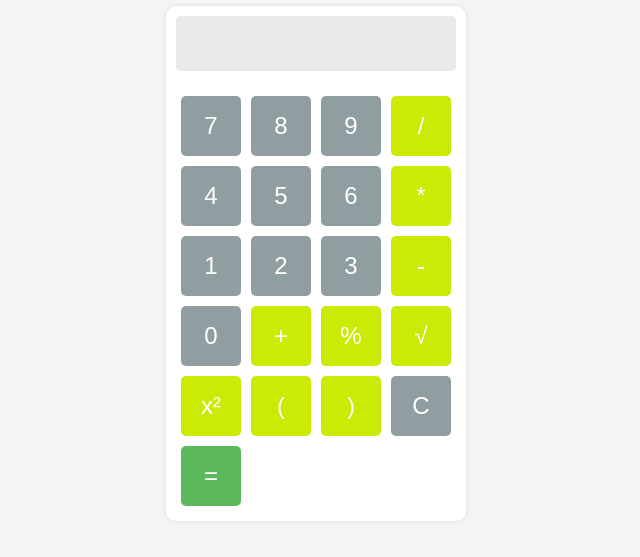
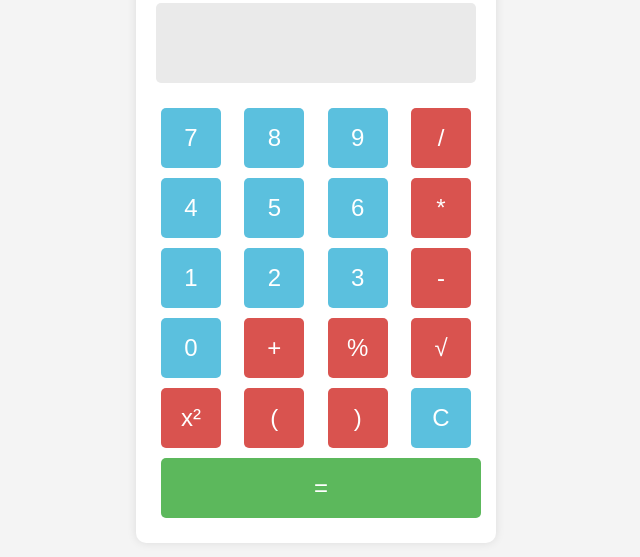
Before and after one commit to Ngocnguyen2708/caculator, a plain HTML site: page index.html in a window 1280 px wide. Shown: the part 137-694 px from the top of the page, without its empty margins (324-964 px from the left). Drawn offline with Linux system fonts and the light colour scheme.

Commit message:
Update style.css

```diff
--- a/style.css
+++ b/style.css
@@ -8,23 +8,28 @@ body {
     background-color: #f4f4f4;
 }
 .calculator {
-            background-color: #fff;
+    background-color: #ffffff;
     border-radius: 10px;
-            box-shadow: 0 0 5px rgba(0, 0, 0, 0.1);
-            padding: 10px;
-            margin: 10px;
-            width: 280px;
+    box-shadow: 0 0 10px rgba(0, 0, 0, 0.1);
+    padding: 20px;
+    width: 320px;
 }
 .display {
     width: 100%;
-            height: 55px;
+    height: 80px;
     background-color: #eaeaea;
     border: none;
     border-radius: 5px;
     text-align: right;
     font-size: 24px;
-            padding: 0px;
+    padding: 10px;
     margin-bottom: 20px;
+    box-sizing: border-box;
+}
+.button-container {
+    display: flex;
+    flex-wrap: wrap;
+    justify-content: space-between;
 }
 .button {
     width: 60px;
@@ -33,22 +38,24 @@ body {
     margin: 5px;
     border: none;
     border-radius: 5px;
-            background-color: #919ea1;
+    background-color: #5bc0de;
     color: white;
     cursor: pointer;
-            transition: background-color 0.3s;
+    transition: background-color 0.3s, transform 0.2s;
 }
 .button:hover {
-            background-color: #d53131;
+    background-color: #31b0d5;
+    transform: scale(1.05);
 }
 .button.operator {
-            background-color: #cbea05;
+    background-color: #d9534f;
 }
 .button.operator:hover {
-            background-color: #cbea05;
+    background-color: #c9302c;
 }
 .button.equal {
     background-color: #5cb85c;
+    width: 100%;
 }
 .button.equal:hover {
     background-color: #4cae4c;
@@ -56,7 +63,3 @@ body {
 .button:focus {
     outline: none;
 }
-        .button-container {
-            display: flex;
-            flex-wrap: wrap;
-        }
```
Lines whose indentation alone changed are shown as unchanged.
